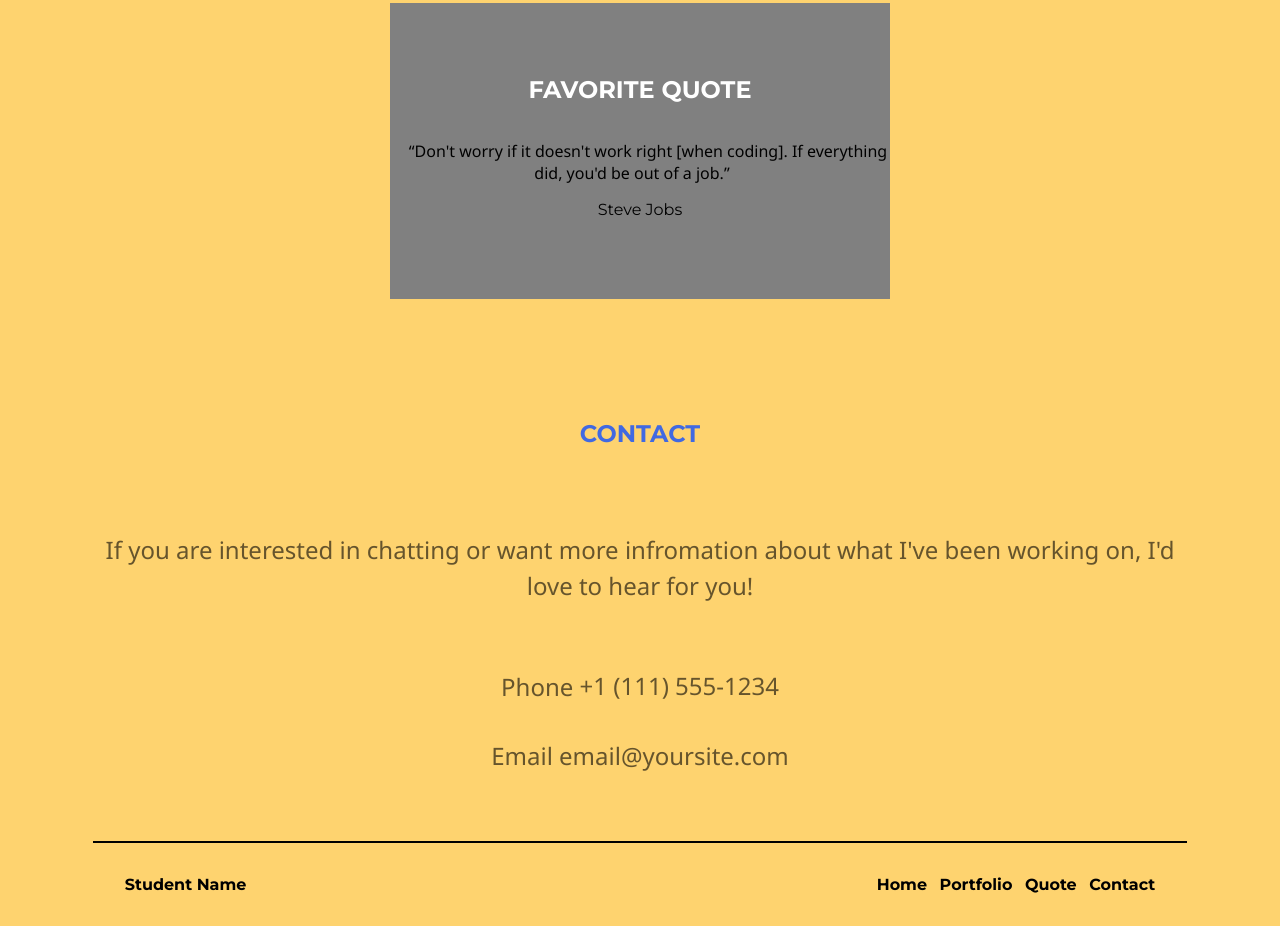
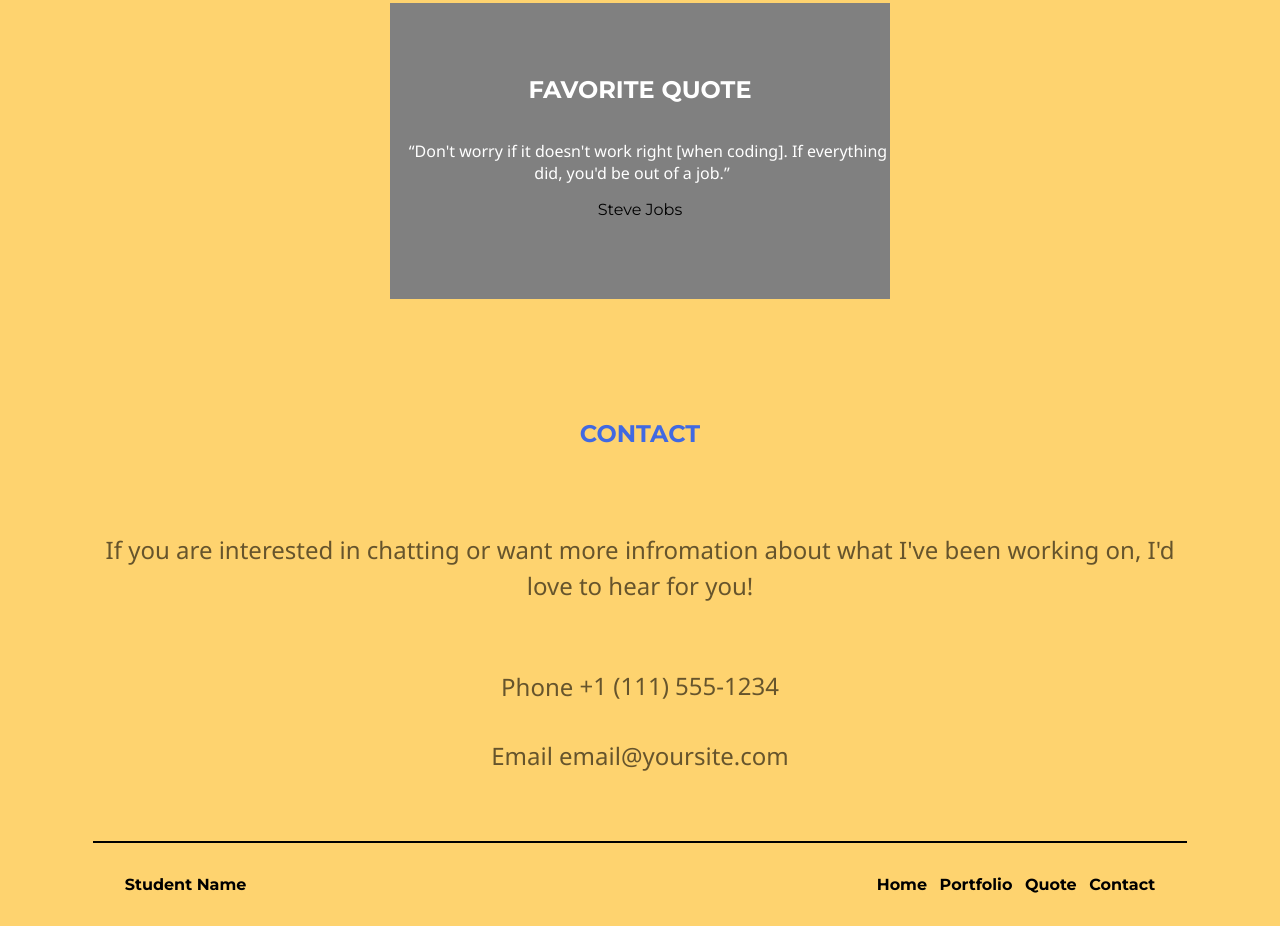
Before and after one commit to jackobi1904/project-2, a plain HTML site: page index.html in a window 1280 px wide. Shown: the part 1611-2537 px from the top of the page. Drawn offline with Linux system fonts and the light colour scheme.

Commit message:
quote #fff

```diff
--- a/css/style.css
+++ b/css/style.css
@@ -139,7 +139,9 @@ p {
 ul {
     font-family: 'Noto Sans';
     padding: 0;
-
+}
+q {
+    color: #fff;
 }
 
 .top-border {
```
